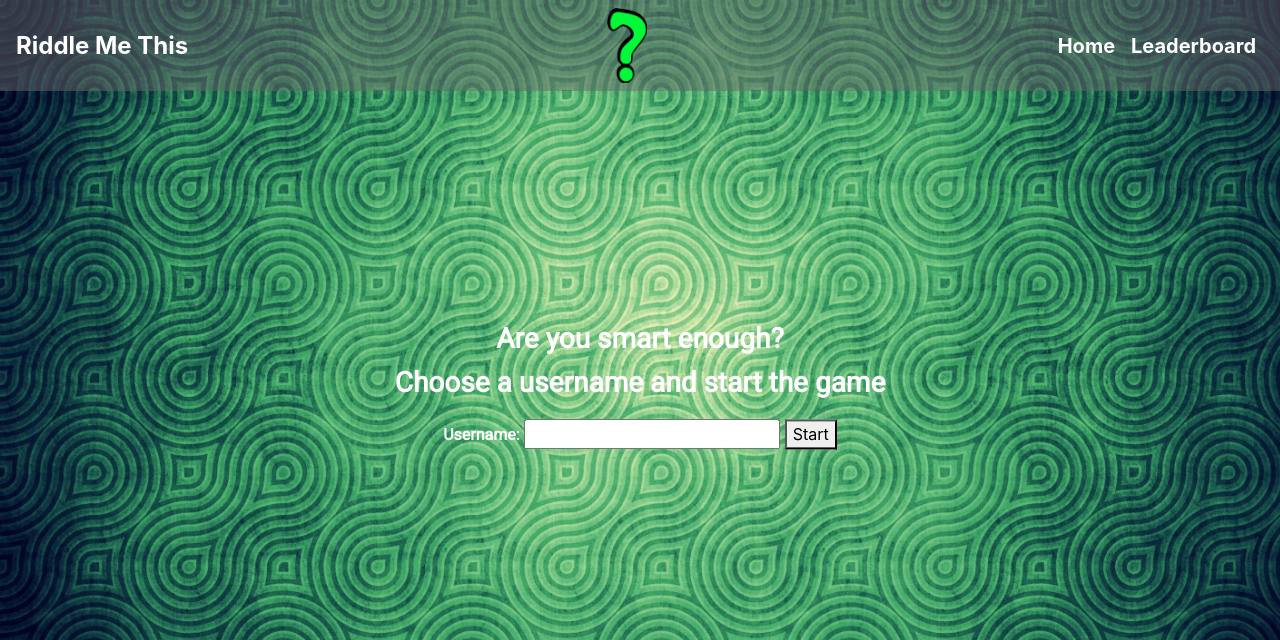
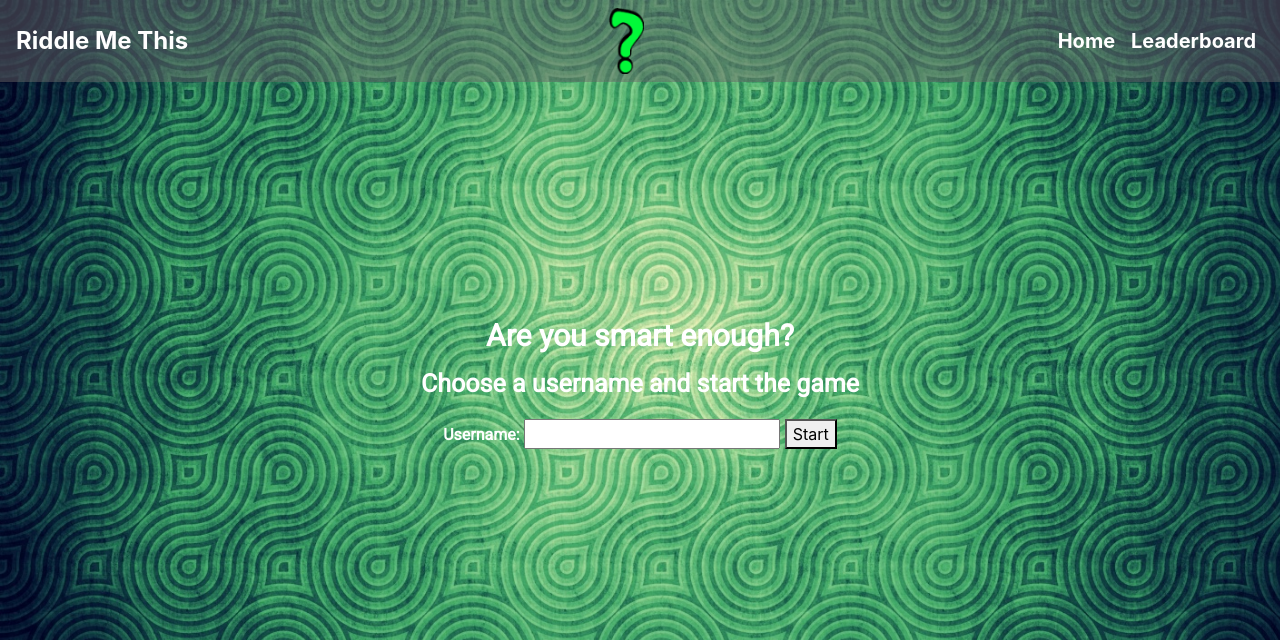
Before and after one commit to krivanpeter/riddle-me-this, a Flask app: page / in a window 1280 px wide. Shown: the top 640 px of the page. Run offline with Flask 2, Linux system fonts and the light colour scheme; some libraries are stand-ins or nearby versions.

Commit message:
from README.md file the line for template deleted, mobile first approach added in css, headers(h1,h2...) added and edited in all html file

```diff
--- a/static/css/style.css
+++ b/static/css/style.css
@@ -1,7 +1,8 @@
 @import url('https://fonts.googleapis.com/css?family=Roboto|Exo');
-html{
+html {
     height: 100%;
 }
+
 .background {
     background-image: url('../img/background.jpg');
     background-repeat: no-repeat;
@@ -31,8 +32,16 @@ form {
     margin: 20px;
 }
 
+h1 {
+    font-size: 25px;
+}
+
+h2 {
+    font-size: 20px;
+}
+
 .general-sub {
-    margin-bottom: 10px;
+    margin-bottom: 15px;
     text-align: center;
     font-family: "Roboto", sans-serif;
     color: white;
@@ -66,13 +75,25 @@ form {
 .navbar-light .navbar-nav .nav-link {
     color: white;
 }
-.navbar-light .navbar-brand:hover, .navbar-light .navbar-brand:focus {
-  color: rgba(255,255,255, 0.9);
+
+.navbar-light .navbar-brand:hover,
+.navbar-light .navbar-brand:focus {
+    color: rgba(255, 255, 255, 0.9);
 }
 
 .content {
-  position: absolute;
-  top: 50%;
-  left:50%;
-  transform: translate(-50%,-50%);
+    position: absolute;
+    top: 50%;
+    left: 50%;
+    transform: translate(-50%, -50%);
 }
+
+@media(min-width: 768px) {
+    h1 {
+        font-size: 30px;
+    }
+
+    h2 {
+        font-size: 25px;
+    }
+}
--- a/templates/base.html
+++ b/templates/base.html
@@ -12,7 +12,7 @@
   <nav class="navbar navbar-expand-sm bg-light navbar-light">
     <a class="navbar-brand" href="{{ url_for('index') }}">Riddle Me This</a>
     <a class="mx-auto" href="{{ url_for('index') }}">
-        <img src="{{url_for('static', filename='img/logo.png')}}" />
+        <img alt="A question mark" src="{{url_for('static', filename='img/logo.png')}}" />
         </a>
     <button class="navbar-toggler" type="button" data-toggle="collapse" data-target="#navbarSupportedContent">
         <span class="navbar-toggler-icon"></span>
--- a/templates/index.html
+++ b/templates/index.html
@@ -1,6 +1,6 @@
 {% extends 'base.html' %} {% block content %}
-<h3 class="general-sub">Are you smart enough?</h3>
-<h3 class="general-sub">Choose a username and start the game</h3>
+<h1 class="general-sub">Are you smart enough?</h1>
+<h2 class="general-sub">Choose a username and start the game</h2>
 <form method="POST">
   <label class="general-sub" for="username">Username:</label>
   <input type="text" id="username" name="username" required>
@@ -8,5 +8,5 @@
 </form>
 <!--If username exist, then the application asks for another one-->
 {% if exist %}
-<h4 class="general-sub">Username already exists. Please choose another one!</h4>
+<h2 class="general-sub">Username already exists. Please choose another one!</h2>
 {% endif %} {% endblock %}
--- a/templates/leaderboard.html
+++ b/templates/leaderboard.html
@@ -1,4 +1,5 @@
 {% extends 'base.html' %} {% block content %}
+<h1 class="general-sub leaderboard">Leaderboard</h1>
 <!--If 'Leaderboard' is called with 'users' arguments, then it appears in a table-->
 {% if users %}
 <table>
@@ -16,6 +17,6 @@
 </table>
 <!--If 'Leaderboard' is called without 'users' arguments, everything below this, appear-->
 {% else %}
-<h3 class="general-sub">Nobody has played with this amazing game.</h3>
+<h2 class="general-sub">Nobody has played with this amazing game.</h2>
 <p class="general-sub">You can be the first one!</p>
 <a href="{{ url_for('index') }}"><button>Play Now</button></a> {% endif %} {% endblock %}
```
Also changed, not shown: templates/game.html (+4 -4 lines), README.md, static/img/logo.png.
